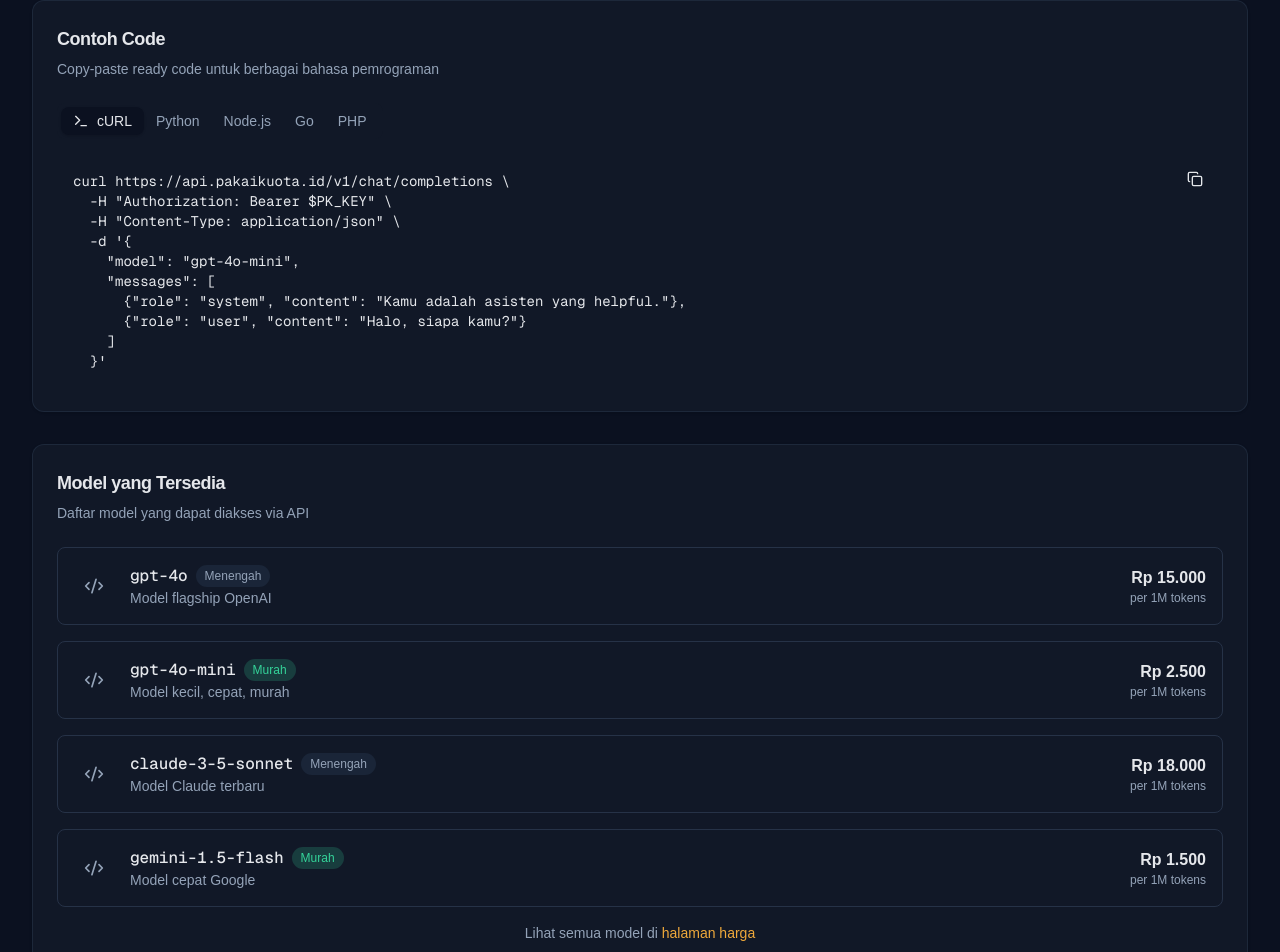
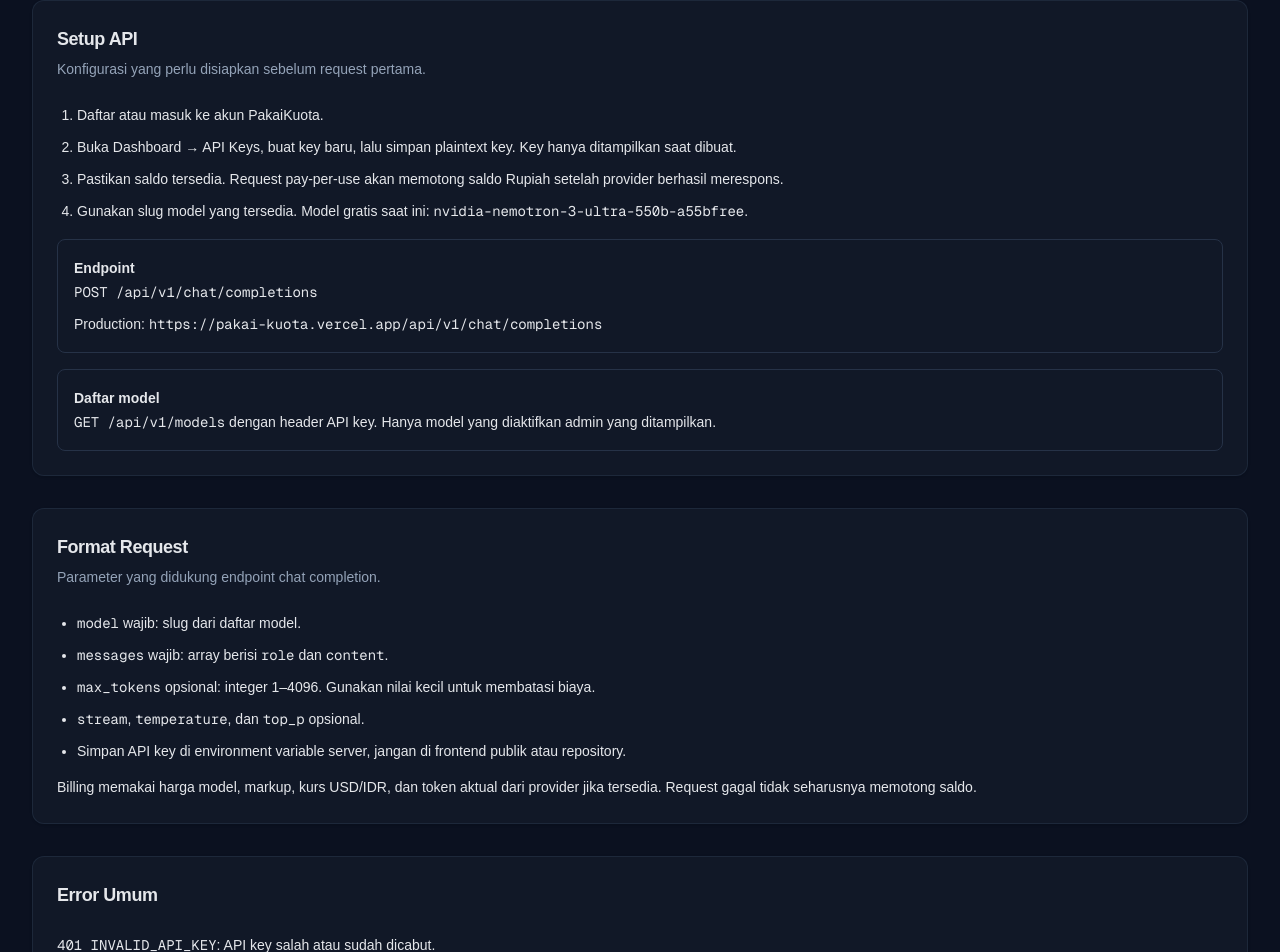
Before and after one commit to Albiansyah/PakaiKuota, a Next.js app: page /docs in a window 1280 px wide. Shown: the part 420-1372 px from the top of the page. Built offline with nearby package versions, Linux system fonts and the light colour scheme; no server answers.

Commit message:
Improve dashboard navigation and API key management

```diff
--- a/src/app/admin/refunds/page.tsx
+++ b/src/app/admin/refunds/page.tsx
@@ -36,13 +36,10 @@
     if (!user) { router.push("/login"); return }
     ;(async () => {
       try {
-        const res = await fetch("/api/admin/transactions")
+        const res = await fetch("/api/admin/refunds")
         if (!res.ok) throw new Error("Unauthorized")
         const data = await res.json()
-        const refundRequests = (data.transactions ?? []).filter(
-          (t: { status: string }) => t.status === "refund_requested"
-        )
-        setRefunds(refundRequests)
+        setRefunds(data.refunds ?? [])
       } catch (err) {
         console.error("Failed to fetch refunds:", err)
       } finally {
@@ -59,14 +56,9 @@
     setProcessing(id)
 
     try {
-      await fetch("/api/admin/transactions", {
-        method: "PATCH",
-        headers: { "Content-Type": "application/json" },
-        body: JSON.stringify({
-          transactionId: id,
-          action: action === "refund" ? "refund" : "reject_refund",
-        }),
-      })
+      if (action === "reject") return
+      const response = await fetch(`/api/admin/refunds/${id}/approve`, { method: "POST" })
+      if (!response.ok) throw new Error("Refund gagal diproses")
       setRefunds((prev) => prev.filter((r) => r.id !== id))
     } catch (err) {
       console.error("Failed to process refund:", err)
--- a/src/app/api/keys/[id]/route.ts
+++ b/src/app/api/keys/[id]/route.ts
@@ -3,7 +3,7 @@
 import { createSupabaseAdminClient } from '@/lib/supabase/admin';
 
 export async function DELETE(
-  _request: Request,
+  request: Request,
   context: { params: Promise<{ id: string }> },
 ) {
   const authClient = await createSupabaseServerClient();
@@ -12,6 +12,20 @@
 
   const { id } = await context.params;
   const admin = createSupabaseAdminClient();
+  const permanent = new URL(request.url).searchParams.get('permanent') === 'true';
+  if (permanent) {
+    const { data, error } = await admin
+      .from('api_keys')
+      .delete()
+      .eq('id', id)
+      .eq('user_id', user.id)
+      .not('revoked_at', 'is', null)
+      .select('id')
+      .maybeSingle();
+    if (error) return NextResponse.json({ error: error.message }, { status: 500 });
+    if (!data) return NextResponse.json({ error: 'not_found_or_active' }, { status: 404 });
+    return NextResponse.json({ ok: true });
+  }
   const { data, error } = await admin
     .from('api_keys')
     .update({ revoked_at: new Date().toISOString() })
--- a/src/app/dashboard/api-keys/page.tsx
+++ b/src/app/dashboard/api-keys/page.tsx
@@ -30,7 +30,7 @@
   id: string
   name: string
   key_prefix: string
-  is_active: boolean
+  revoked_at: string | null
   created_at: string
 }
 
@@ -80,6 +80,12 @@
       alert(data.error)
     }
     setLoading(false)
+  }
+
+  const deleteRevokedKey = async (id: string) => {
+    if (!confirm("Hapus key yang sudah dicabut secara permanen?")) return
+    const res = await fetch(`/api/keys/${id}?permanent=true`, { method: "DELETE" })
+    if (res.ok) setKeys((current) => current.filter((key) => key.id !== id))
   }
 
   const copyToClipboard = async (text: string) => {
@@ -190,6 +196,7 @@
                   <TableHead>{t("apikeys.prefix")}</TableHead>
                   <TableHead>{t("apikeys.active")}</TableHead>
                   <TableHead>{t("apikeys.created")}</TableHead>
+                  <TableHead>Aksi</TableHead>
                 </TableRow>
               </TableHeader>
               <TableBody>
@@ -201,9 +208,9 @@
                     </TableCell>
                     <TableCell>
                       <Badge
-                        variant={key.is_active ? "success" : "secondary"}
+variant={key.revoked_at ? "secondary" : "success"}
                        >
-                        {key.is_active ? t("common.active") : t("common.inactive")}
+                         {key.revoked_at ? "Dicabut" : t("common.active")}
                       </Badge>
                     </TableCell>
 <TableCell className="text-[var(--color-muted-foreground)]">
@@ -213,6 +220,7 @@
                          year: "numeric",
                        })}
                      </TableCell>
+                     <TableCell>{key.revoked_at && <Button variant="outline" size="sm" onClick={() => deleteRevokedKey(key.id)}>Hapus</Button>}</TableCell>
                   </TableRow>
                 ))}
               </TableBody>
--- a/src/app/dashboard/layout.tsx
+++ b/src/app/dashboard/layout.tsx
@@ -1,16 +1,8 @@
 import Link from "next/link";
 import { createSupabaseServerClient } from "@/lib/supabase/server";
 import { WhatsAppCs } from "@/components/whatsapp-cs";
+import { DashboardSidebar } from "@/components/dashboard-sidebar";
 
-const navigation = [
-  { href: "/dashboard", label: "Ringkasan" },
-  { href: "/dashboard/keys", label: "API keys" },
-  { href: "/dashboard/topup", label: "Beli kuota" },
-  { href: "/dashboard/transactions", label: "Transaksi" },
-  { href: "/dashboard/ledger", label: "Mutasi saldo" },
-  { href: "/dashboard/refunds", label: "Refund" },
-  { href: "/dashboard/playground", label: "Playground" },
-];
 
 export default async function DashboardLayout({ children }: { children: React.ReactNode }) {
   const supabase = await createSupabaseServerClient();
@@ -18,11 +10,7 @@
 
   return (
     <div className="min-h-screen bg-[#FAFAF9] text-[#122542] lg:grid lg:grid-cols-[14rem_1fr]">
-      <aside className="border-b border-[#d9e0e8] bg-[#122542] text-white lg:fixed lg:inset-y-0 lg:flex lg:w-56 lg:flex-col lg:border-b-0 lg:border-r lg:border-[#30435d]">
-        <div className="flex items-center justify-between px-5 py-5 lg:block"><Link href="/" className="text-lg font-semibold tracking-[-0.03em] focus-visible:outline-2 focus-visible:outline-[#F0A93B]">Pakai<span className="text-[#F0A93B]">Kuota</span></Link><span className="text-xs text-[#b7c5d6] lg:mt-3 lg:block">Dashboard</span></div>
-        <nav aria-label="Navigasi dashboard" className="flex gap-1 overflow-x-auto px-3 pb-3 lg:block lg:px-3 lg:py-4">{navigation.map((item) => <Link key={item.href} href={item.href} className="flex min-h-11 shrink-0 items-center px-3 text-sm text-[#dbe4ef] hover:bg-[#1d3555] hover:text-white focus-visible:outline-2 focus-visible:outline-[#F0A93B]">{item.label}</Link>)}</nav>
-        <div className="mt-auto hidden border-t border-[#30435d] p-4 lg:block"><p className="truncate text-xs text-[#b7c5d6]">{user?.email ?? "Akun"}</p><form action="/api/auth/logout" method="post" className="mt-3"><button className="min-h-11 text-sm text-[#F0A93B] underline underline-offset-4 focus-visible:outline-2 focus-visible:outline-[#F0A93B]">Keluar</button></form></div>
-      </aside>
+      <DashboardSidebar email={user?.email} />
       <main className="min-w-0 lg:col-start-2">{children}</main>
       <WhatsAppCs />
     </div>
--- a/src/app/docs/page.tsx
+++ b/src/app/docs/page.tsx
@@ -20,7 +20,7 @@
 import { cn } from "@/lib/cn"
 
 const SNIPPETS = {
-  curl: `curl https://api.pakaikuota.id/v1/chat/completions \\
+  curl: `curl https://pakai-kuota.vercel.app/api/v1/chat/completions \\
   -H "Authorization: Bearer $PK_KEY" \\
   -H "Content-Type: application/json" \\
   -d '{
@@ -33,7 +33,7 @@
 
   python: `import requests
 
-url = "https://api.pakaikuota.id/v1/chat/completions"
+url = "https://pakai-kuota.vercel.app/api/v1/chat/completions"
 headers = {
     "Authorization": "Bearer YOUR_API_KEY",
     "Content-Type": "application/json"
@@ -48,14 +48,14 @@
 response = requests.post(url, headers=headers, json=data)
 print(response.json())`,
 
-  node: `const response = await fetch("https://api.pakaikuota.id/v1/chat/completions", {
+  node: `const response = await fetch("https://pakai-kuota.vercel.app/api/v1/chat/completions", {
   method: "POST",
   headers: {
     "Authorization": \`Bearer \${process.env.PK_KEY}\`,
     "Content-Type": "application/json"
   },
   body: JSON.stringify({
-    model: "gpt-4o-mini",
+    model: "nvidia-nemotron-3-ultra-550b-a55bfree",
     messages: [{ role: "user", content: "Halo!" }]
   })
 });
@@ -73,7 +73,7 @@
 )
 
 func main() {
-	url := "https://api.pakaikuota.id/v1/chat/completions"
+	url := "https://pakai-kuota.vercel.app/api/v1/chat/completions"
 
 	payload := map[string]interface{}{
 		"model": "gpt-4o-mini",
@@ -96,7 +96,7 @@
 
   php: `<?php
 
-$url = "https://api.pakaikuota.id/v1/chat/completions";
+$url = "https://pakai-kuota.vercel.app/api/v1/chat/completions";
 
 $data = [
     "model" => "gpt-4o-mini",
@@ -123,10 +123,7 @@
 }
 
 const MODELS = [
-  { name: "gpt-4o", description: "Model flagship OpenAI", tier: "Menengah", price: "Rp 15.000" },
-  { name: "gpt-4o-mini", description: "Model kecil, cepat, murah", tier: "Murah", price: "Rp 2.500" },
-  { name: "claude-3-5-sonnet", description: "Model Claude terbaru", tier: "Menengah", price: "Rp 18.000" },
-  { name: "gemini-1.5-flash", description: "Model cepat Google", tier: "Murah", price: "Rp 1.500" },
+  { name: "nvidia-nemotron-3-ultra-550b-a55bfree", description: "Model gratis yang sudah terhubung ke gateway", tier: "Gratis", price: "Rp 0" },
 ]
 
 const STEPS = [
@@ -192,6 +189,60 @@
               </div>
             ))}
           </Grid>
+        </CardContent>
+      </Card>
+
+      <Card className="mb-8">
+        <CardHeader>
+          <CardTitle className="text-lg">Setup API</CardTitle>
+          <CardDescription>Konfigurasi yang perlu disiapkan sebelum request pertama.</CardDescription>
+        </CardHeader>
+        <CardContent className="space-y-4 text-sm leading-6">
+          <ol className="list-decimal space-y-2 pl-5">
+            <li>Daftar atau masuk ke akun PakaiKuota.</li>
+            <li>Buka Dashboard → API Keys, buat key baru, lalu simpan plaintext key. Key hanya ditampilkan saat dibuat.</li>
+            <li>Pastikan saldo tersedia. Request pay-per-use akan memotong saldo Rupiah setelah provider berhasil merespons.</li>
+            <li>Gunakan slug model yang tersedia. Model gratis saat ini: <code>nvidia-nemotron-3-ultra-550b-a55bfree</code>.</li>
+          </ol>
+          <div className="rounded-lg border border-[var(--color-border)] p-4">
+            <p className="font-semibold">Endpoint</p>
+            <code>POST /api/v1/chat/completions</code>
+            <p className="mt-2">Production: <code>https://pakai-kuota.vercel.app/api/v1/chat/completions</code></p>
+          </div>
+          <div className="rounded-lg border border-[var(--color-border)] p-4">
+            <p className="font-semibold">Daftar model</p>
+            <p><code>GET /api/v1/models</code> dengan header API key. Hanya model yang diaktifkan admin yang ditampilkan.</p>
+          </div>
+        </CardContent>
+      </Card>
+
+      <Card className="mb-8">
+        <CardHeader>
+          <CardTitle className="text-lg">Format Request</CardTitle>
+          <CardDescription>Parameter yang didukung endpoint chat completion.</CardDescription>
+        </CardHeader>
+        <CardContent className="space-y-3 text-sm leading-6">
+          <ul className="list-disc space-y-2 pl-5">
+            <li><code>model</code> wajib: slug dari daftar model.</li>
+            <li><code>messages</code> wajib: array berisi <code>role</code> dan <code>content</code>.</li>
+            <li><code>max_tokens</code> opsional: integer 1–4096. Gunakan nilai kecil untuk membatasi biaya.</li>
+            <li><code>stream</code>, <code>temperature</code>, dan <code>top_p</code> opsional.</li>
+            <li>Simpan API key di environment variable server, jangan di frontend publik atau repository.</li>
+          </ul>
+          <p>Billing memakai harga model, markup, kurs USD/IDR, dan token aktual dari provider jika tersedia. Request gagal tidak seharusnya memotong saldo.</p>
+        </CardContent>
+      </Card>
+
+      <Card className="mb-8">
+        <CardHeader>
+          <CardTitle className="text-lg">Error Umum</CardTitle>
+        </CardHeader>
+        <CardContent className="space-y-2 text-sm leading-6">
+          <p><code>401 INVALID_API_KEY</code>: API key salah atau sudah dicabut.</p>
+          <p><code>403 MODEL_DISABLED</code>: model belum diaktifkan admin.</p>
+          <p><code>404 MODEL_NOT_FOUND</code>: gunakan slug yang dikembalikan endpoint daftar model.</p>
+          <p><code>429 RATE_LIMITED</code>: batas request tercapai.</p>
+          <p><code>402/502 UPSTREAM_ERROR</code>: provider tidak memiliki channel, kredit, atau mengembalikan error.</p>
         </CardContent>
       </Card>
 
--- /dev/null
+++ b/src/components/dashboard-sidebar.tsx
@@ -0,0 +1,40 @@
+"use client"
+
+import Link from "next/link"
+import { usePathname } from "next/navigation"
+import { useState } from "react"
+import { ChevronDown, ChevronRight, KeyRound, LayoutDashboard, LogOut, Package, ReceiptText, Settings, WalletCards, X } from "lucide-react"
+import { Button } from "@/components/ui/button"
+
+const groups = [
+  { label: "Overview", items: [{ href: "/dashboard", label: "Ringkasan", icon: LayoutDashboard }] },
+  { label: "Akun", items: [{ href: "/dashboard/keys", label: "API keys", icon: KeyRound }, { href: "/dashboard/settings", label: "Pengaturan", icon: Settings }] },
+  { label: "Keuangan", items: [{ href: "/dashboard/topup", label: "Beli kuota", icon: Package }, { href: "/dashboard/transactions", label: "Transaksi", icon: ReceiptText }, { href: "/dashboard/ledger", label: "Mutasi saldo", icon: WalletCards }, { href: "/dashboard/refunds", label: "Refund", icon: WalletCards }] },
+  { label: "Developer", items: [{ href: "/dashboard/playground", label: "Playground", icon: KeyRound }] },
+]
+
+export function DashboardSidebar({ email }: { email: string | undefined }) {
+  const pathname = usePathname()
+  const [collapsed, setCollapsed] = useState<Record<string, boolean>>({})
+  const [mobileOpen, setMobileOpen] = useState(false)
+  const toggle = (label: string) => setCollapsed((current) => ({ ...current, [label]: !current[label] }))
+
+  return <>
+    <Button variant="outline" size="icon" className="fixed left-4 top-4 z-30 lg:hidden" onClick={() => setMobileOpen(true)} aria-label="Buka menu"><ChevronRight size={18} /></Button>
+    {mobileOpen && <button className="fixed inset-0 z-40 bg-black/40 lg:hidden" onClick={() => setMobileOpen(false)} aria-label="Tutup menu" />}
+    <aside className={`border-border bg-card text-foreground ${mobileOpen ? "fixed inset-y-0 left-0 z-50 flex w-72" : "hidden"} lg:fixed lg:inset-y-0 lg:flex lg:w-64 lg:flex-col lg:border-r`}>
+      <div className="flex items-center justify-between px-5 py-5">
+        <Link href="/" className="text-lg font-semibold">Pakai<span className="text-[var(--accent)]">Kuota</span></Link>
+        <Button variant="ghost" size="icon" className="text-foreground lg:hidden" onClick={() => setMobileOpen(false)} aria-label="Tutup menu"><X size={18} /></Button>
+      </div>
+      <p className="px-5 text-xs text-muted-foreground">Dashboard user</p>
+      <nav className="mt-5 space-y-3 overflow-y-auto px-3 pb-5" aria-label="Navigasi dashboard">
+        {groups.map((group) => <section key={group.label}>
+          <button className="flex w-full items-center justify-between px-3 py-2 text-xs font-semibold text-muted-foreground" onClick={() => toggle(group.label)}>{group.label}{collapsed[group.label] ? <ChevronRight size={14} /> : <ChevronDown size={14} />}</button>
+          {!collapsed[group.label] && <div className="space-y-1">{group.items.map((item) => { const Icon = item.icon; const active = pathname === item.href; return <Link key={item.href} href={item.href} onClick={() => setMobileOpen(false)} className={`flex min-h-10 items-center gap-3 rounded-xl px-3 text-sm ${active ? "bg-[var(--accent)] font-semibold text-[var(--background)]" : "text-muted-foreground hover:bg-muted hover:text-foreground"}`}><Icon size={16} />{item.label}</Link> })}</div>}
+        </section>)}
+      </nav>
+      <div className="mt-auto hidden border-border p-4 lg:block lg:border-t"><p className="truncate text-xs text-muted-foreground">{email ?? "Akun"}</p><form action="/api/auth/logout" method="post"><button className="mt-3 flex items-center gap-2 text-sm text-[var(--accent)] underline"><LogOut size={14} />Keluar</button></form></div>
+    </aside>
+  </>
+}
```
Lines whose indentation alone changed are shown as unchanged.
